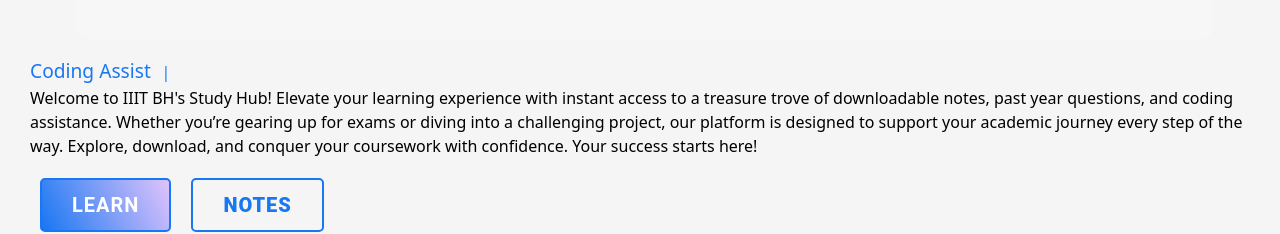
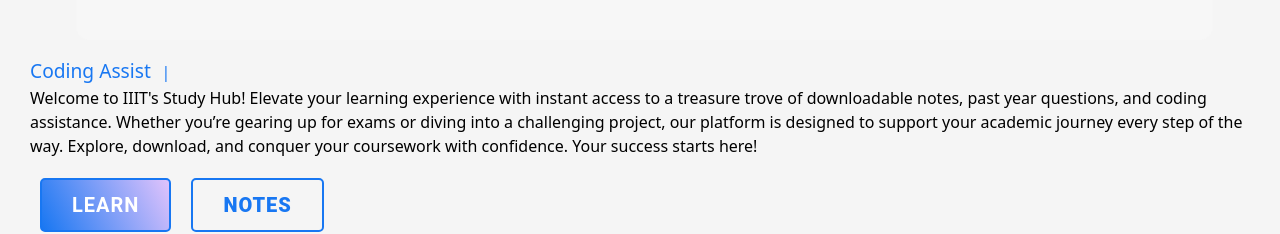
Before and after one commit to BuildingProjects/iiitbh-notes, a React (Vite) app: page / in a window 1280 px wide. Shown: the part 1515-1749 px from the top of the page. Built offline with nearby package versions, Linux system fonts and the light colour scheme.

Commit message:
changed navbar color

```diff
--- a/src/components/Header.jsx
+++ b/src/components/Header.jsx
@@ -38,7 +38,7 @@
         }
     ]
   return (
-    <div className='bg-indigo-700 flex items-center justify-between p-5'>
+    <div className='bg-[#6366F1] flex items-center justify-between p-5'>
         <div className='text-white flex gap-2 hover:'>
             <PiBooksDuotone className ='size-12 h-[4rem]'/>
             <h1 className='text-white font-bold text-[25px]'>IIITBH Notes</h1>
--- a/src/components/Hero.jsx
+++ b/src/components/Hero.jsx
@@ -8,11 +8,11 @@
   return (
       <section className='text-gray-600 body-font header align-items center items-center font-bold'>
 
-      <div className="container mx-auto flex items-center px-5 py-24 flex-col md:flex-row">
+      <div className="container mx-auto flex px-5 py-24 flex-col md:flex-row items center">
 
       {/* div for image */}
 
-      <div className='lg:max-w-lg lg:w-full md:w-1/2 w-5/6 mb-10 md:mb-0'>
+      <div className='lg:max-w-lg lg:w-1/2 md:w-1/2 w-5/6 mb-10 md:mb-0'>
 
       <img src={svg} alt="svg hero" className='object-cover object-center rounded device-width'/>
 
@@ -46,7 +46,7 @@
 
 
         <p class="mb-8 leading-relaxed">
-        Welcome to IIIT BH's Study Hub! Elevate your learning experience with instant access to a treasure trove of downloadable notes, past year questions, and coding assistance. Whether you’re gearing up for exams or diving into a challenging project, our platform is designed to support your academic journey every step of the way. Explore, download, and conquer your coursework with confidence. Your success starts here!
+        Welcome to IIIT's Study Hub! Elevate your learning experience with instant access to a treasure trove of downloadable notes, past year questions, and coding assistance. Whether you’re gearing up for exams or diving into a challenging project, our platform is designed to support your academic journey every step of the way. Explore, download, and conquer your coursework with confidence. Your success starts here!
           </p>
 
 
```
